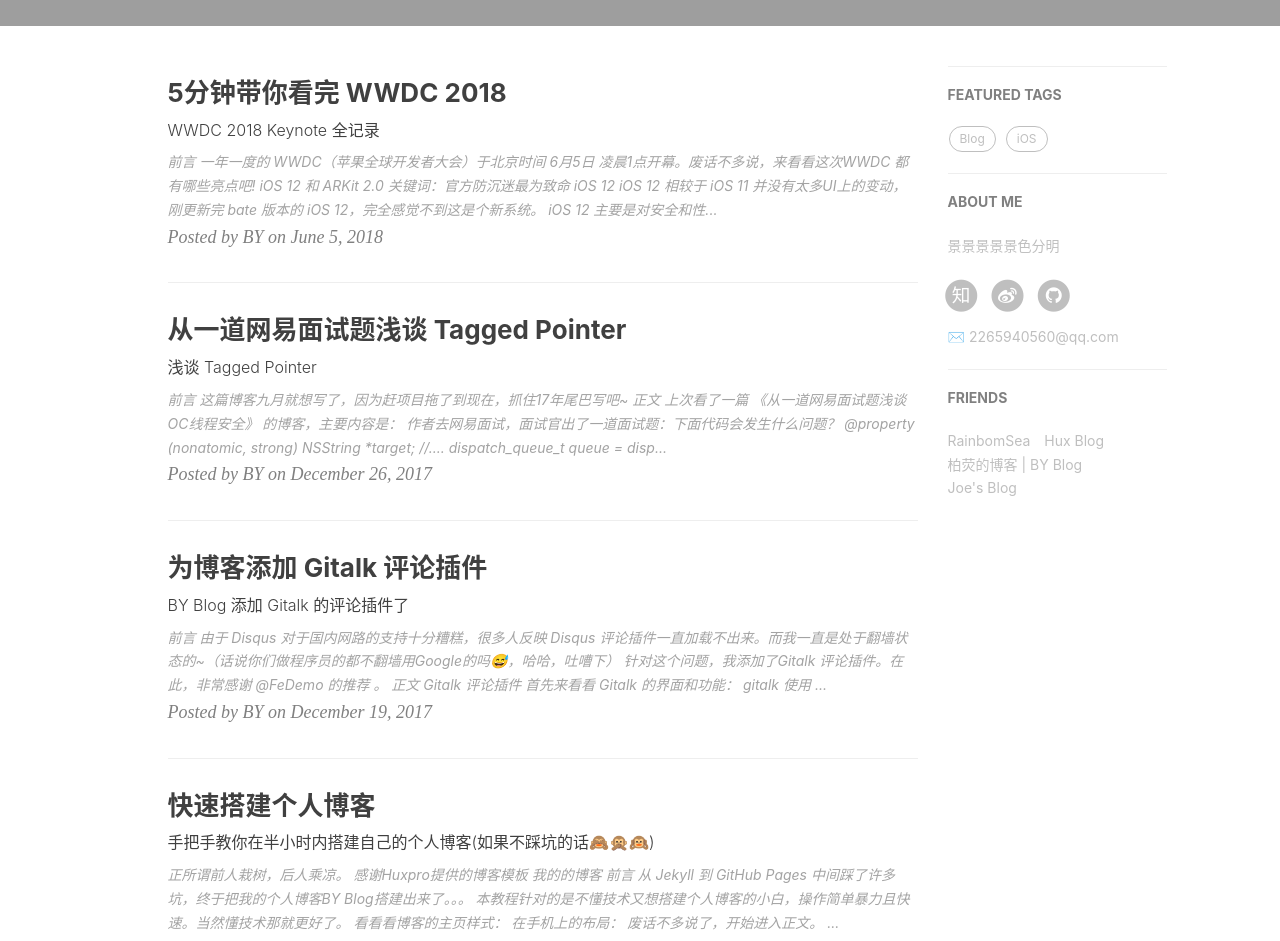
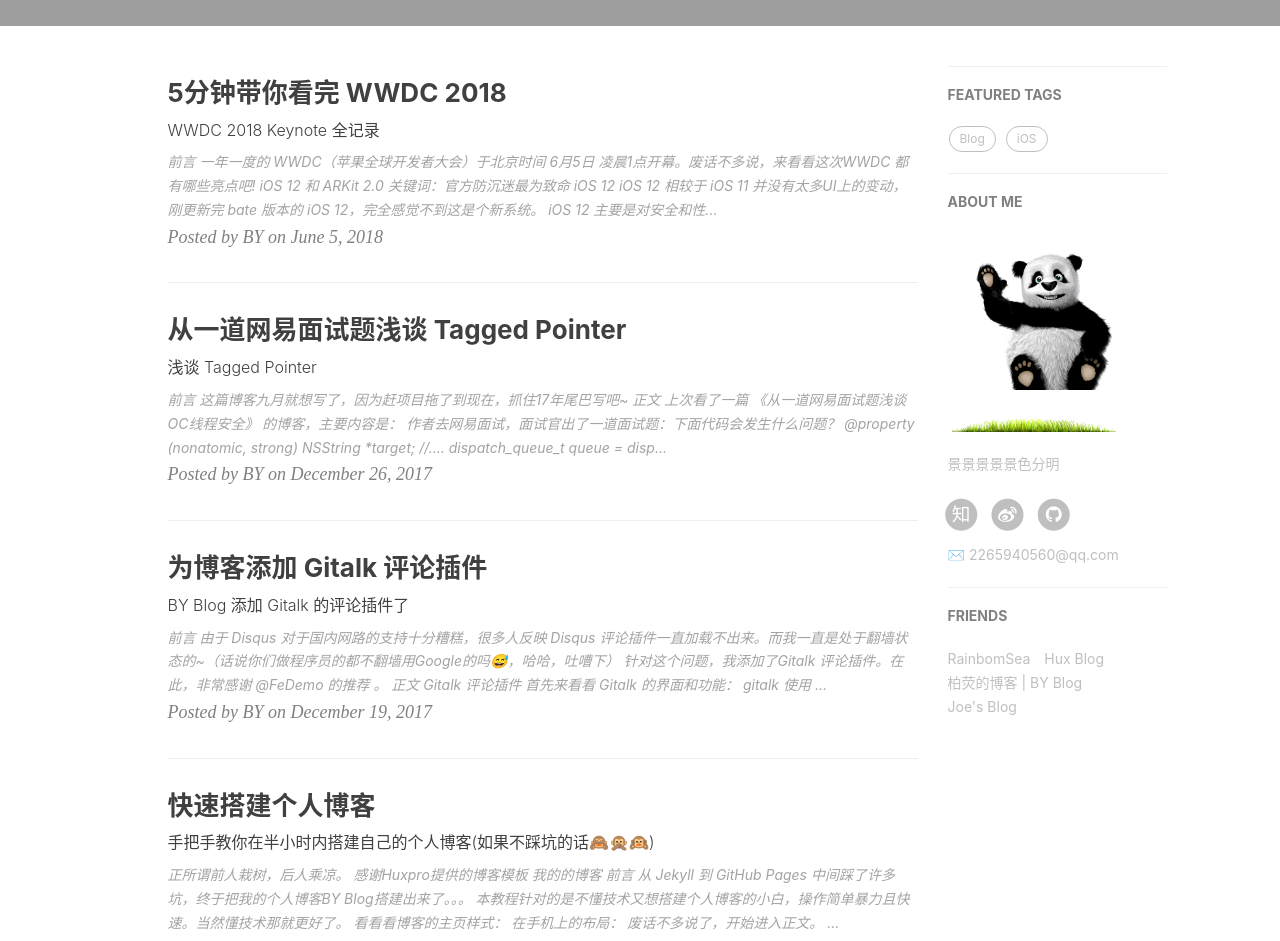
Before and after one commit to 29DCH/29DCH.github.io, a Jekyll site: the page built from index.html, in a window 1280 px wide. Shown: the part 392-1333 px from the top of the page. Built offline with Jekyll 4.4.1, drawn with Linux system fonts in a browser that asks for light colours; nearby versions of some CDN libraries; the list of posts is cut into pages by our own code; comment, search, counter and statistics services are not loaded; grey boxes are pictures that could not be loaded.

Commit message:
Update _config.yml

```diff
--- a/_config.yml
+++ b/_config.yml
@@ -13,7 +13,7 @@
 sidebar: true                           # whether or not using Sidebar.
 sidebar-about-description: "景景景景景色分明"
 sidebar-avatar: /img/panda-waving.png      # use absolute URL, seeing it's used in both `/` and `/about/`
-
+sidebar-avatar1: /img/grass.png
 
 
 # SNS settings
```
